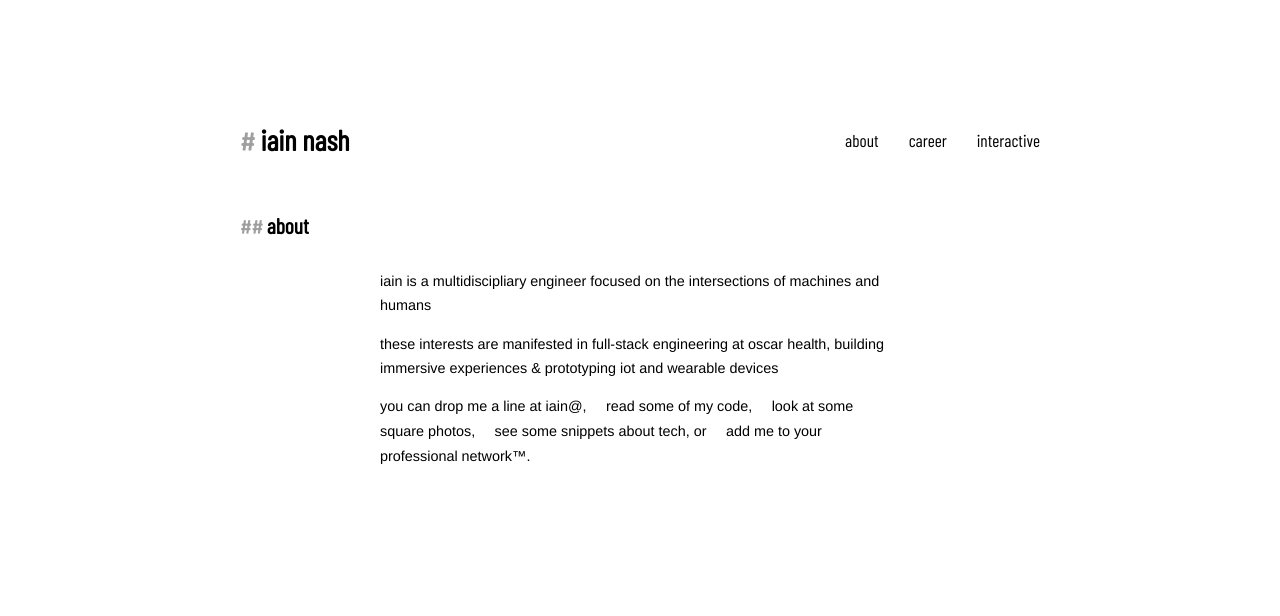
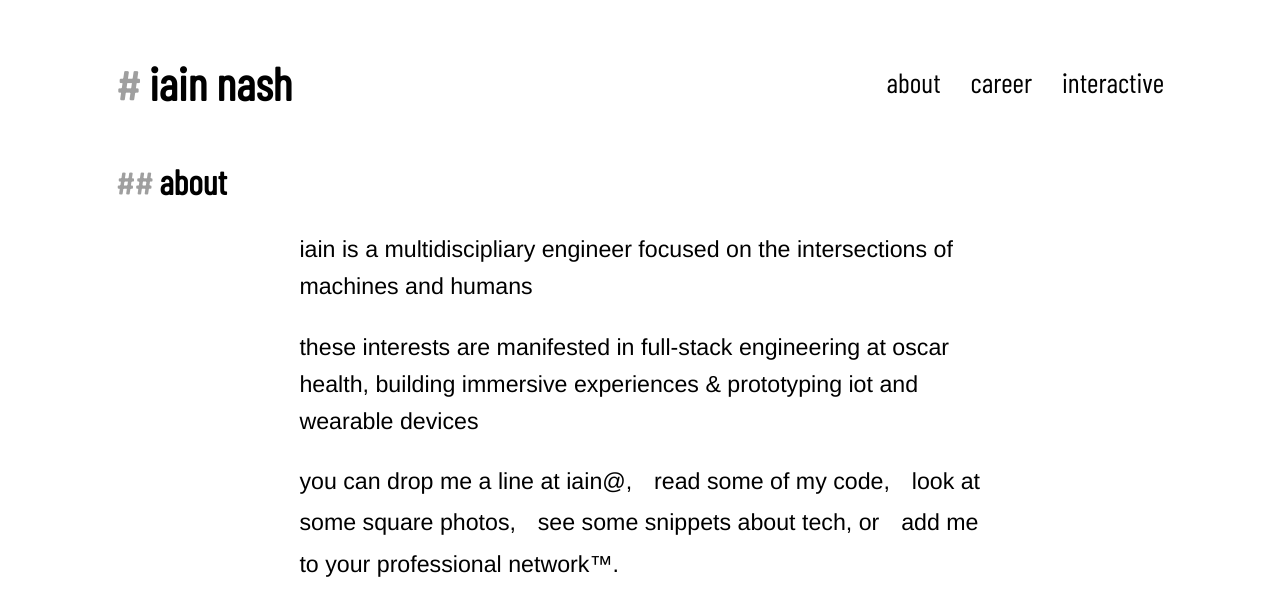
Before and after one commit to iainnash/iainnash.github.io, a Jekyll site: the page built from index.md, in a window 1280 px wide. Shown: the top 616 px of the page. Built offline with Jekyll 4.4.1, drawn with Linux system fonts in a browser that asks for light colours; a style sheet for code colours, icons or effects is not loaded.

Commit message:
kids, dont code a site at 125% zoom...

```diff
--- a/css/site.scss
+++ b/css/site.scss
@@ -6,10 +6,10 @@
 body {
   font-family: 'Barlow Condensed', sans-serif;
   margin: 0 auto;
-  max-width: 800px;
-  padding: 10%;
-  font-size: 0.9em;
-  line-height: 1.67em;
+  max-width: 1048px;
+  padding: 5%;
+  font-size: 1.45em;
+  line-height: 1.6em;
 }
 
 header {
```
